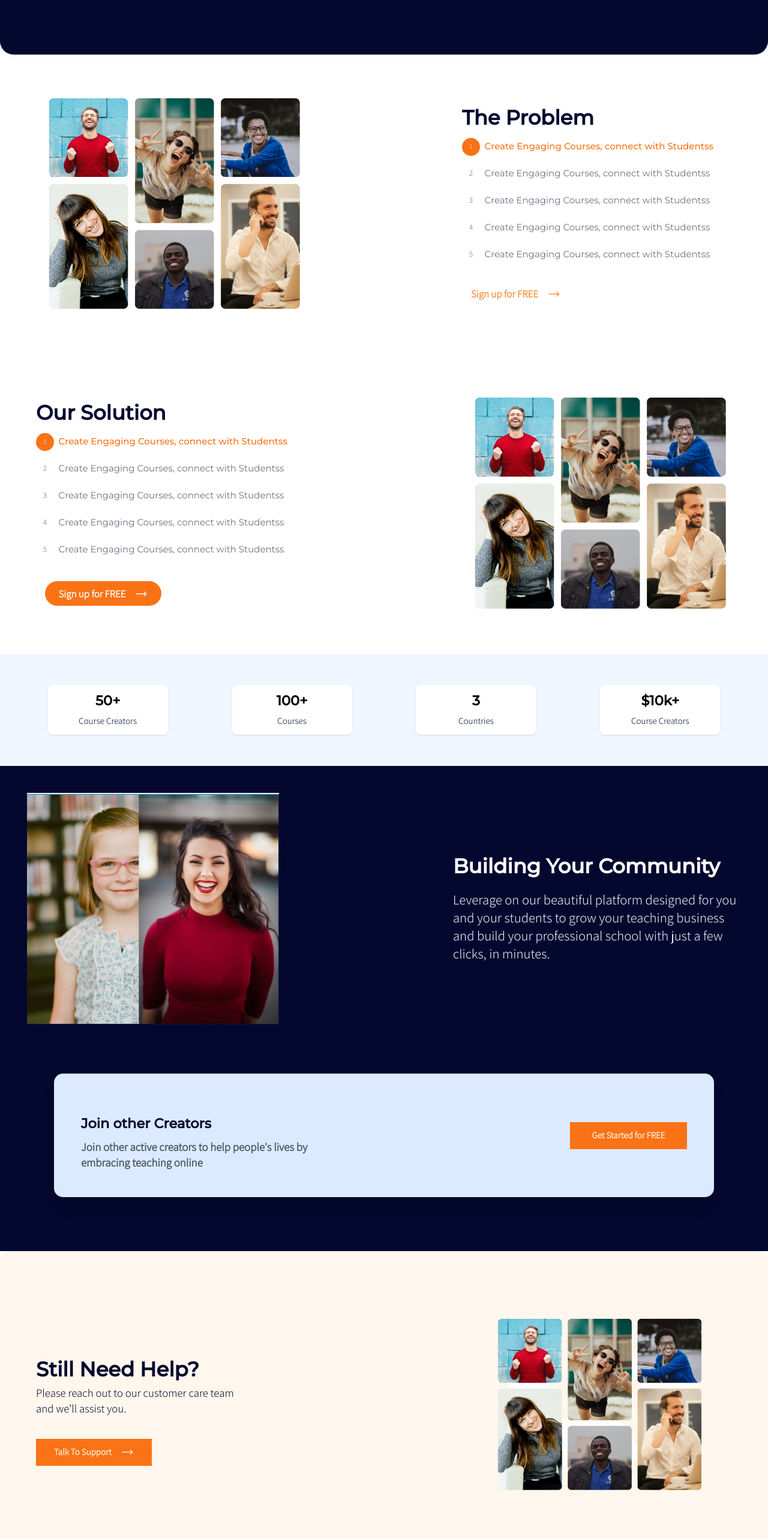
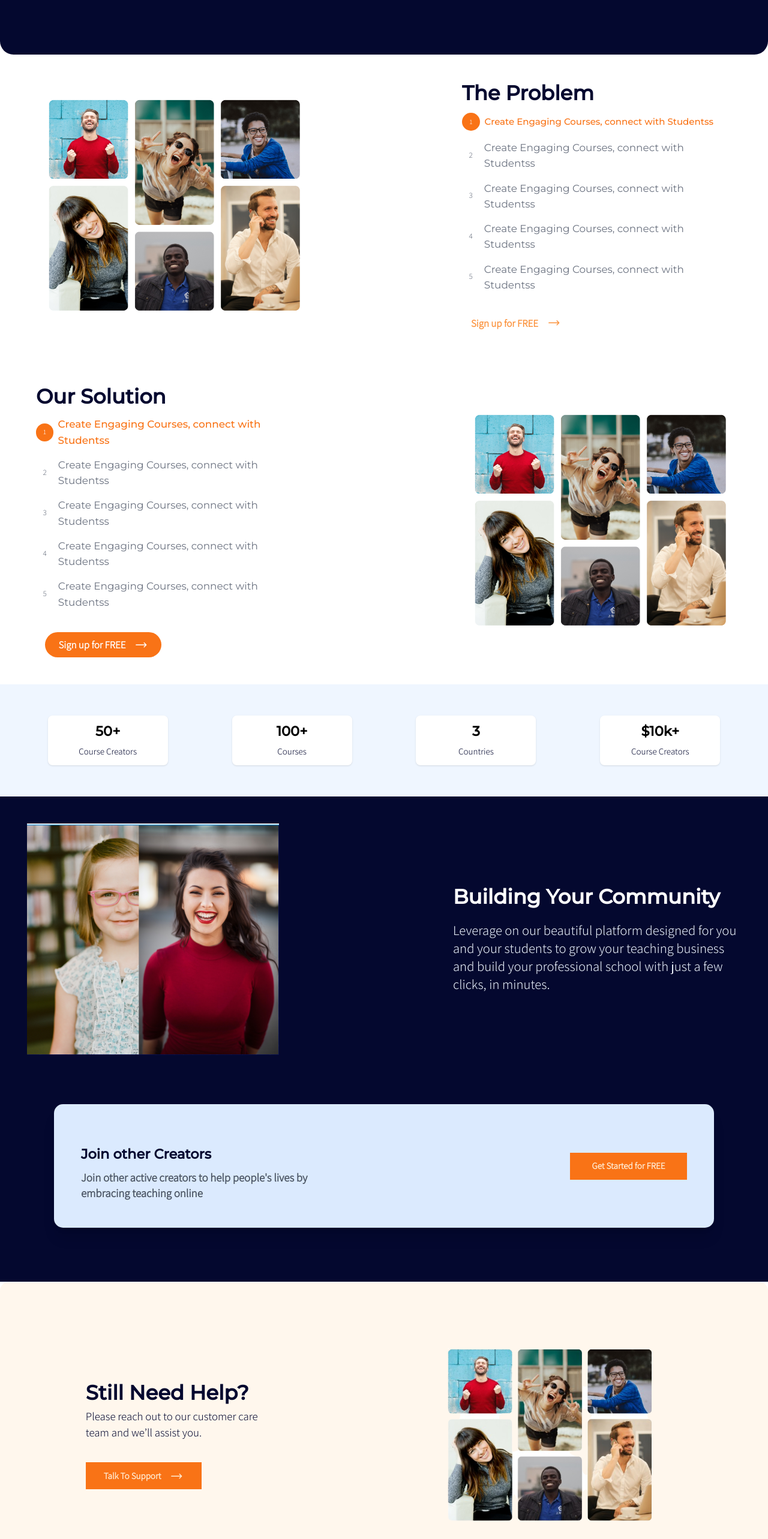
Before and after one commit to westcode6/sellz-landing-page, a SvelteKit app: page /about in a window 1280 px wide. Shown: the part 1020-3586 px from the top of the page at 60% size. Built offline with nearby package versions, Linux system fonts and the light colour scheme.

Commit message:
new commit

```diff
--- a/src/components/Share.svelte
+++ b/src/components/Share.svelte
@@ -3,7 +3,7 @@
 </script>
 <section class="w-full sm:max-w-7xl mx-auto px-8 sm:px-10 lg:px-20 py-4 lg:py-8">
 
-<div class="bg-orange-100 rounded-2xl p-12 flex flex-col items-center md:flex-row justify-between gap-10 shadow-xl">
+<div class="bg-orange-100 rounded-2xl p-12 flex flex-col items-center md:flex-row justify-between gap-10">
 
 
 	<div class="w-full  mt-6">
--- a/src/components/StillNeedHelp.svelte
+++ b/src/components/StillNeedHelp.svelte
@@ -2,7 +2,7 @@
     import smiles from "$lib/assets/laugh.png"
 </script>
 
-<section class="bg-[#E7EAFD] rounded-2xl p-6 md:p-12 flex flex-col items-center md:flex-row justify-between shadow-xl">
+<section class="bg-[#E7EAFD] rounded-b-3xl p-6 md:p-12 flex flex-col items-center md:flex-row justify-between">
 
 <div class="w-full max-w-7xl mx-auto flex flex-col md:flex-row gap-10 md:gap-0 items-center justify-between">
 
--- a/src/routes/about/+page.svelte
+++ b/src/routes/about/+page.svelte
@@ -90,7 +90,7 @@
 
 <!-- THE PROBLEM -->
 <section class="p-6 md:p-12">
-	<div class="w-full max-w-7xl mx-auto flex flex-col sm:flex-row justify-between items-center">
+	<div class="w-full max-w-7xl mx-auto flex flex-col sm:flex-row justify-between gap-5 items-center">
 		<div class="w-full max-w-lg">
 			<img src={smile} class="w-full object-center object-cover" alt="smiles" />
 		</div>
@@ -104,24 +104,24 @@
 				> Create Engaging Courses, connect with Studentss
 			</h4>
 
-			<h4 class="mt-4 text-gray-500 flex items-center gap-2">
+			<h4 class="mt-4 text-sm md:text-lg text-gray-500 flex items-center gap-2">
 				<span class="w-8 h-8 rounded-full flex items-center justify-center text-gray-500 text-sm"
 					>2</span
 				> Create Engaging Courses, connect with Studentss
 			</h4>
 
-			<h4 class="mt-4 text-gray-500 flex items-center gap-2">
+			<h4 class="mt-4 text-sm md:text-lg text-gray-500 flex items-center gap-2">
 				<span class="w-8 h-8 rounded-full flex items-center justify-center text-gray-500 text-sm"
 					>3</span
 				> Create Engaging Courses, connect with Studentss
 			</h4>
 
-			<h4 class="mt-4 text-gray-500 flex items-center gap-2">
+			<h4 class="mt-4 text-sm md:text-lg text-gray-500 flex items-center gap-2">
 				<span class="w-8 h-8 rounded-full flex items-center justify-center text-gray-500 text-sm"
 					>4</span
 				> Create Engaging Courses, connect with Studentss
 			</h4>
-			<h4 class="mt-4 text-gray-500 flex items-center gap-2">
+			<h4 class="mt-4 text-sm md:text-lg text-gray-500 flex items-center gap-2">
 				<span class="w-8 h-8 rounded-full flex items-center justify-center text-gray-500 text-sm"
 					>5</span
 				> Create Engaging Courses, connect with Studentss
@@ -155,34 +155,34 @@
 
 <!-- OUR SOLUTION -->
 <section class="p-6 md:p-12">
-	<div class="w-full max-w-7xl mx-auto flex flex-col sm:flex-row justify-between items-center">
+	<div class="w-full max-w-7xl mx-auto flex flex-col sm:flex-row justify-between gap-10 md:gap-5 items-center">
 		<div class="w-full max-w-lg px-4">
 			<h1 class="text-[#04082f] font-semibold text-2xl sm:text-4xl">Our Solution</h1>
-			<h4 class="mt-4 text-orange-500 font-medium flex items-center gap-2">
+			<h4 class="mt-4 text-sm md:text-lg text-orange-500 font-medium flex items-center gap-2">
 				<span
 					class="w-8 h-8 bg-orange-500 rounded-full flex items-center justify-center text-white text-xs"
 					>1</span
 				> Create Engaging Courses, connect with Studentss
 			</h4>
 
-			<h4 class="mt-4 text-gray-500 flex items-center gap-2">
+			<h4 class="mt-4 text-sm md:text-lg text-gray-500 flex items-center gap-2">
 				<span class="w-8 h-8 rounded-full flex items-center justify-center text-gray-500 text-sm"
 					>2</span
 				> Create Engaging Courses, connect with Studentss
 			</h4>
 
-			<h4 class="mt-4 text-gray-500 flex items-center gap-2">
+			<h4 class="mt-4 text-sm md:text-lg text-gray-500 flex items-center gap-2">
 				<span class="w-8 h-8 rounded-full flex items-center justify-center text-gray-500 text-sm"
 					>3</span
 				> Create Engaging Courses, connect with Studentss
 			</h4>
 
-			<h4 class="mt-4 text-gray-500 flex items-center gap-2">
+			<h4 class="mt-4 text-sm md:text-lg text-gray-500 flex items-center gap-2">
 				<span class="w-8 h-8 rounded-full flex items-center justify-center text-gray-500 text-sm"
 					>4</span
 				> Create Engaging Courses, connect with Studentss
 			</h4>
-			<h4 class="mt-4 text-gray-500 flex items-center gap-2">
+			<h4 class="mt-4 text-sm md:text-lg text-gray-500 flex items-center gap-2">
 				<span class="w-8 h-8 rounded-full flex items-center justify-center text-gray-500 text-sm"
 					>5</span
 				> Create Engaging Courses, connect with Studentss
@@ -240,7 +240,7 @@
 
 		<section class="w-full sm:max-w-7xl mx-auto mt-10 p-2 md:p-12">
 			<div
-				class="bg-blue-100 rounded-2xl p-12 flex flex-col items-start md:items-center md:flex-row justify-between gap-10 shadow-xl"
+				class="bg-blue-100 rounded-2xl p-6 md:p-12 flex flex-col items-start md:items-center md:flex-row justify-between gap-10 shadow-xl"
 			>
 				<div class="w-full max-w-md mt-6">
 					<h3 class="text-2xl md:text-2xl text-[#04082f] font-semibold">Join other Creators</h3>
@@ -266,10 +266,10 @@
 <section
 	class="bg-orange-50 rounded-2xl p-6 md:p-12 flex flex-col items-center md:flex-row justify-between"
 >
-	<div class="w-full max-w-7xl mx-auto flex flex-col md:flex-row gap-10 md:gap-5 items-center justify-between">
-		<div class="w-full max-w-sm mt-6 px-4">
+	<div class="w-full max-w-7xl mx-auto flex flex-col md:flex-row gap-10 md:gap-5 items-center justify-around">
+		<div class="w-full max-w-60 md:max-w-sm mt-6 md:mt-0 px-4">
 			<h1 class="text-2xl md:text-4xl text-[#04082f] font-bold">Still Need Help?</h1>
-			<p class="mt-2 md:mt-2 text-sm md:text-xl text-[#04082f] font-normal">
+			<p class="mt-2 pr-10 md:mt-2 text-sm md:text-xl text-[#04082f] font-normal">
 				Please reach out to our customer care team and we’ll assist you.
 			</p>
 
@@ -305,7 +305,7 @@
 
 <section class="w-full sm:max-w-7xl mx-auto mt-10 p-6 md:p-12">
 	<div
-		class="bg-blue-100 rounded-2xl p-12 flex flex-col items-start md:items-center md:flex-row justify-between gap-10"
+		class="bg-blue-100 rounded-2xl p-6 md:p-12 flex flex-col items-start md:items-center md:flex-row justify-between gap-10"
 	>
 		<div class="w-full max-w-2xl mt-6">
 			<h3 class="text-2xl md:text-2xl text-[#04082f] font-semibold">
--- a/src/routes/documentation/+page.svelte
+++ b/src/routes/documentation/+page.svelte
@@ -38,7 +38,7 @@
 	<!-- Contact Support and Contact Sales -->
 	<div class="">
 		<div
-			class="p-12 w-full max-w-7xl mx-auto flex flex-col sm:flex-row items-start justify-between gap-10"
+			class="p-6 md:p-12 w-full max-w-7xl mx-auto flex flex-col sm:flex-row items-start justify-between gap-10"
 		>
 			<div
 				class="w-full max-w-sm flex flex-col items-center justify-center text-center border-t-2 bg-orange-50 border-orange-400 py-10 px-10"
@@ -85,14 +85,14 @@
 
 <!-- Cant find what you're looking for? -->
 
-<section class="w-full max-w-7xl mx-auto rounded-2xl p-12 flex flex-col items-center md:flex-row justify-between">
+<section class="w-full max-w-7xl mx-auto rounded-2xl p-12 flex flex-col items-center md:flex-row gap-10 justify-between">
 
     <div class="w-full md:w-1/2 lg:p-12">
 		<img src={smiles} class="w-full h-full object-cover object-center" alt="" />
 	</div>
 
 
-	<div class="w-full md:w-1/2 lg:px-24 mt-6 px-4">
+	<div class="w-full md:w-1/2 lg:px-24 mt-6 md:mt-0 px-4">
 		<h1 class="text-2xl md:text-4xl text-[#04082f] font-bold">Can't find what you're looking for?</h1>
 		<p class="mt-2 md:mt-2 text-sm md:text-xl text-[#04082f] font-normal">
             Please reach out to our customer
--- a/src/routes/features/+page.svelte
+++ b/src/routes/features/+page.svelte
@@ -19,14 +19,14 @@ import Features from "../../components/Features.svelte";
 	<div class="w-full bg-[#e7eafd]">
 		<div class="w-full max-w-7xl mx-auto bg-[#E7EAFD] py-6">
 			<div class="w-full max-w-lg mx-auto text-center pt-1 px-6">
-				<h1 class="text-2xl md:text-4xl font-bold text-[#04082f]">Learn How Courselify Can Drive You Sales</h1>
+				<h1 class="text-2xl md:text-4xl font-bold text-[#04082f] pt-12">Learn How Courselify Can Drive You Sales</h1>
 				<p class="py-4 text-base md:text-xl font-medium text-gray-700">Share and sell your ideas the smarter way in few minutes
 					all with all these features for FREE</p>
 
 
 			</div>
 		</div>
-		<div class="w-full shadow-md">
+		<div class="w-full">
 			<img src={featureBackground} class="w-full max-w-7xl mx-auto" alt="">
 		</div>
 	</div>
```
